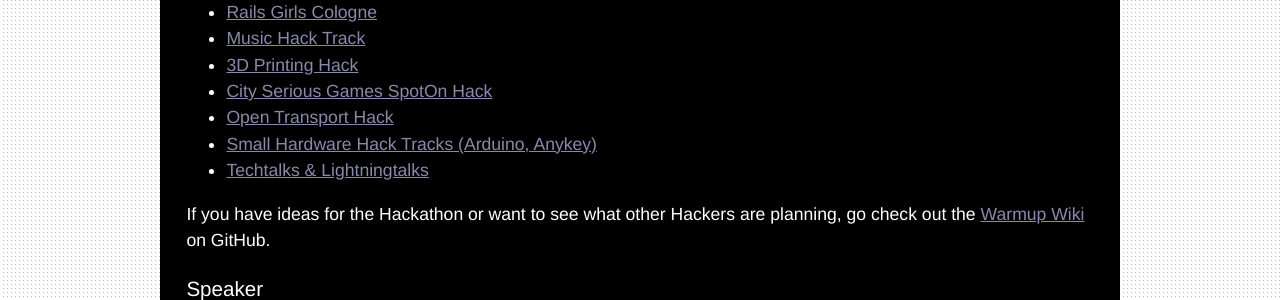
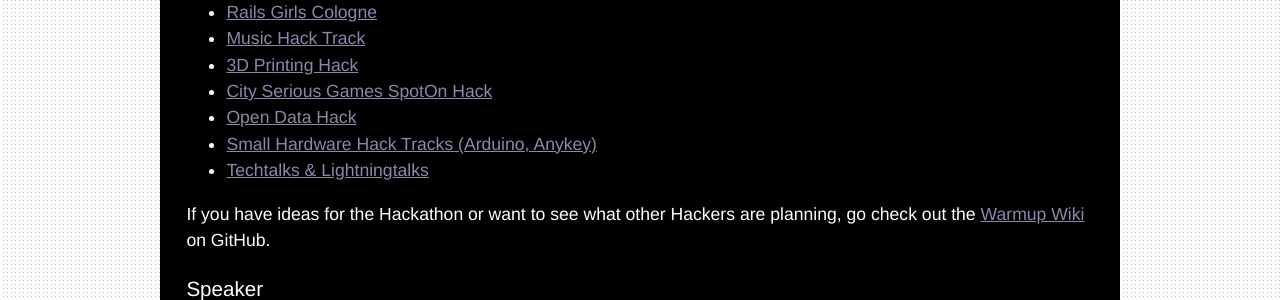
Before and after one commit to InteractiveCologne/interactivecologne.github.com, a Jekyll site: the page built from hack-n-tech.html, in a window 1280 px wide and 900 px high, scrolled down 894 px. Shown: the part 153-453 px from the top of the window. Built offline with Jekyll 4.4.1, drawn with Linux system fonts in a browser that asks for light colours.

Commit message:
fixes nav

```diff
--- a/hack-n-tech.html
+++ b/hack-n-tech.html
@@ -24,7 +24,7 @@
 					<li><a href="#music">Music Hack Track</a></li>
 					<li><a href="#3dprinting">3D Printing Hack</a></li>
 					<li><a href="#seriousgames">City Serious Games SpotOn Hack</a></li>
-					<li><a href="#opendata">Open Transport Hack</a></li>
+					<li><a href="#opendata">Open Data Hack</a></li>
 					<li><a href="#smallhardware">Small Hardware Hack Tracks (Arduino, Anykey)</a></li>
 					<li><a href="#talks">Techtalks & Lightningtalks</a></li>
 				</ul>
```
